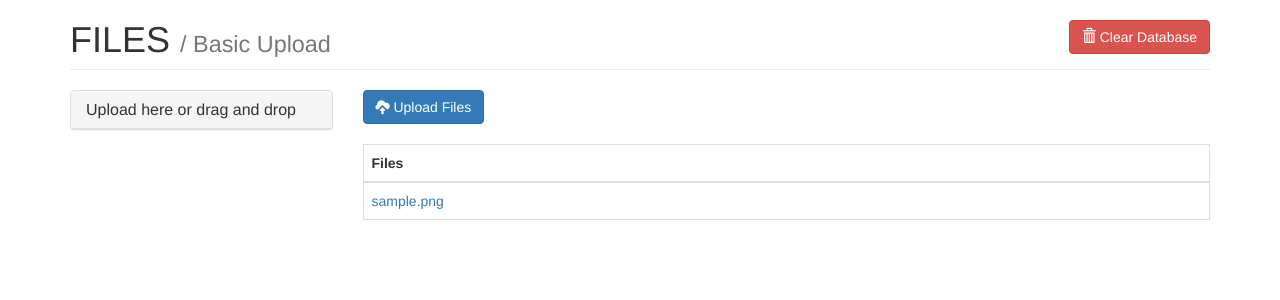
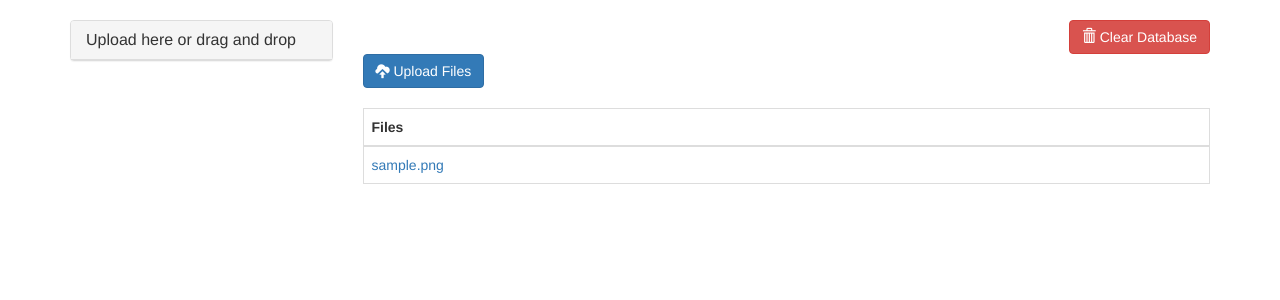
Before and after one commit to Prajjwal-Arya/sharingZONE, a Django app: page /photos/basic-upload/ in a window 1280 px wide. Shown: the part 52-352 px from the top of the page. Run offline with Django 3.2, Linux system fonts and the light colour scheme; tables that the repository leaves empty hold one stand-in row (values such as "Sample post"); some libraries are stand-ins or nearby versions.

Commit message:
Update base.html

```diff
--- a/mysite/photos/templates/photos/base.html
+++ b/mysite/photos/templates/photos/base.html
@@ -8,10 +8,6 @@
       <span class="glyphicon glyphicon-trash"></span> Clear Database
     </button>
   </form>
-  <h1 class="page-header">
-    FILES
-    <small>/ {% block title %}{% endblock %}</small>
-  </h1>
   <div class="row">
     <div class="col-md-3">
       <div class="panel panel-default">
```
